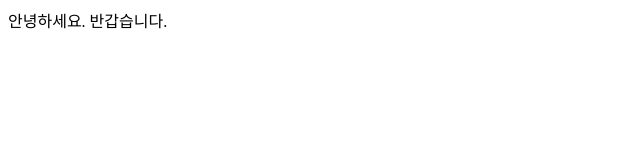
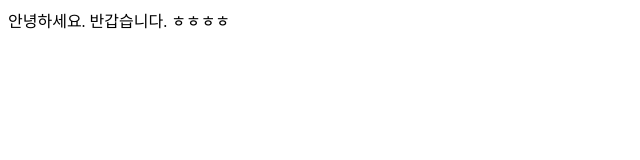
Before and after one commit to tansan7271/myWeb2, a plain HTML site: page index.html in a window 1280 px wide. Shown: the full height of the page, 0-640 px from the left. Drawn offline with Linux system fonts and the light colour scheme.

Commit message:
Update index.html

```diff
--- a/index.html
+++ b/index.html
@@ -3,6 +3,6 @@
     안녕하세요.
   </head>
   <body>
-    반갑습니다.
+    반갑습니다. ㅎㅎㅎㅎ
   </body>
 </html>
```
